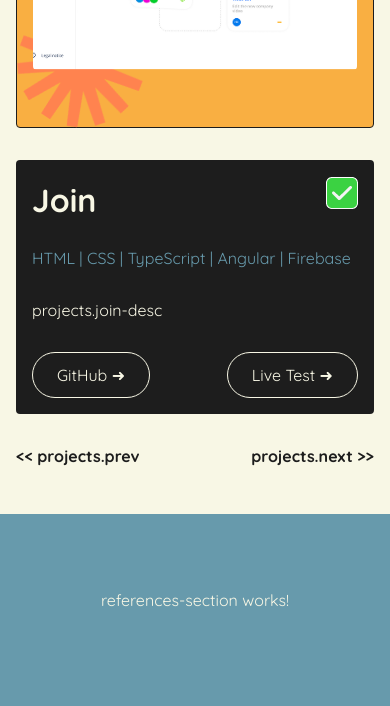
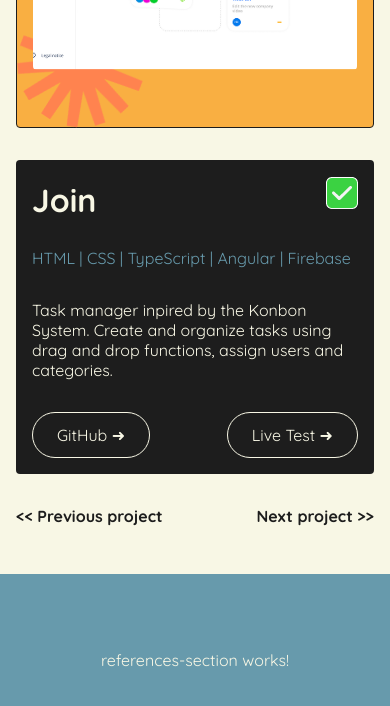
Before and after one commit to elma1989/portfolio, an Angular app: page / in a window 390 px wide. Shown: the part 3046-3752 px from the top of the page. Built offline with nearby package versions, Linux system fonts and the light colour scheme.

Commit message:
chore: Updated de.json en.json - Inserted translations for projects-section

```diff
--- a/public/assets/i18n/de.json
+++ b/public/assets/i18n/de.json
@@ -32,6 +32,12 @@
     },
     "projects": {
         "title": "Meine Arbeit",
-        "desc": "Erkunden Sie Auswahl von meiner Arbeit hier - Interagieren Sie mit den projekten, um meine Fähigkeiten in Aktion zu sehen."
+        "desc": "Erkunden Sie Auswahl von meiner Arbeit hier - Interagieren Sie mit den projekten, um meine Fähigkeiten in Aktion zu sehen.",
+        "join-desc": "Ein Aufgabenplaner anglehnt an das Kanban System. Erstellen und organisieren Sie Aufgaben,  Verwenden Sie ziehen und loslassen, um Benutzer und Kategorien zuzuweisen.",
+        "join-impl": "Mein erstes großes Projekt in Team-Arbeit.",
+        "loco-desc": "Ein einfaches Jump-'n'-Run-Spiel, das auf objektorientierter Programmierung basiert. Helfen Sie Pepe, Hühner für sein Restaurant zu jagen. Kämpfen Sie gegen den Endgegner am Ende des Levels.",
+        "loco-impl": "Mein erstes JavaScript-Spiel.",
+        "prev": "Vorheriges Projekt",
+        "next": "Nächstes Projekt"
     }
 }
--- a/public/assets/i18n/en.json
+++ b/public/assets/i18n/en.json
@@ -32,6 +32,12 @@
     },
     "projects": {
         "title": "My work",
-        "desc": "Explore a selection of my work here - Interact with the projects to see my skills in action."
+        "desc": "Explore a selection of my work here - Interact with the projects to see my skills in action.",
+        "join-desc": "Task manager inpired by the Konbon System. Create and organize tasks using drag and drop functions, assign users and categories.",
+        "join-impl": "My first huge project working in a team.",
+        "loco-desc": "A simple Jump-and-Run game based on object-oriented approach. Help Pepe to hunt lots of chicken for his restauant. Fight against a boss at the end of level.",
+        "loco-impl": "My first game based on JavaScript.",
+        "prev": "Previous project",
+        "next": "Next project"
     }
 }
--- a/src/app/main-content/projects-section/projects-section.component.html
+++ b/src/app/main-content/projects-section/projects-section.component.html
@@ -31,7 +31,7 @@
                         <h2 class="font-bold text-[2rem]/[2rem]"
                         >{{ projects[index()].name }}</h2>
                         <img src="assets/img/04_projects/{{ projects[index()].icon }}.png"
-                        class="size-8 pointer"
+                        class="size-8 cursor-pointer lg:cursor-auto"
                         (pointerdown)="openOnClick()"
                         (pointerenter)="openOnEnter()"
                         (pointerleave)="closeOnLeave()">
@@ -54,7 +54,7 @@
                     <div class="overlay bg-blue rounded-sm
                     p-4 lg:p-8 lg:w-4/5
                     absolute left-4 right-0 bottom-[calc(100%+0.5rem)]
-                    lg:right-8 lg:bottom-9/10 lg:left-auto
+                    lg:right-8 lg:bottom-[calc(100%-1rem)] lg:left-auto
                     flex flex-col gap-4"
                     [class.open]="overlay()">
                         @if(mobile()) {
@@ -64,7 +64,7 @@
                             </header>
                         }
                         <p class="h-16 lg:h-8 hyphens-auto"
-                        >{{ `projects.${projects[index()].langKey}-implementation` | translate }}</p>
+                        >{{ `projects.${projects[index()].langKey}-impl` | translate }}</p>
                     </div>
                 </div>
                 <nav class="w-full py-8
```
Also changed, not shown: 1 other file (tests, documents, lock files or other folders).
